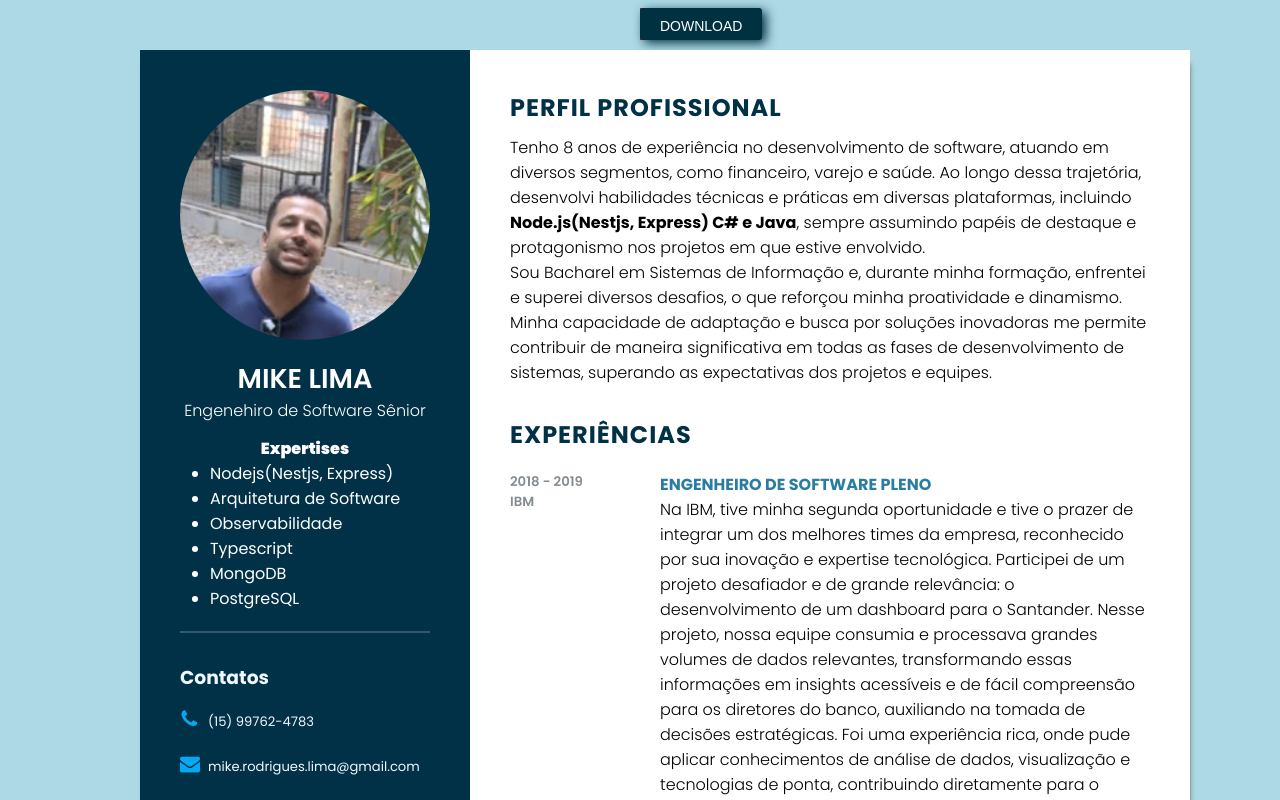
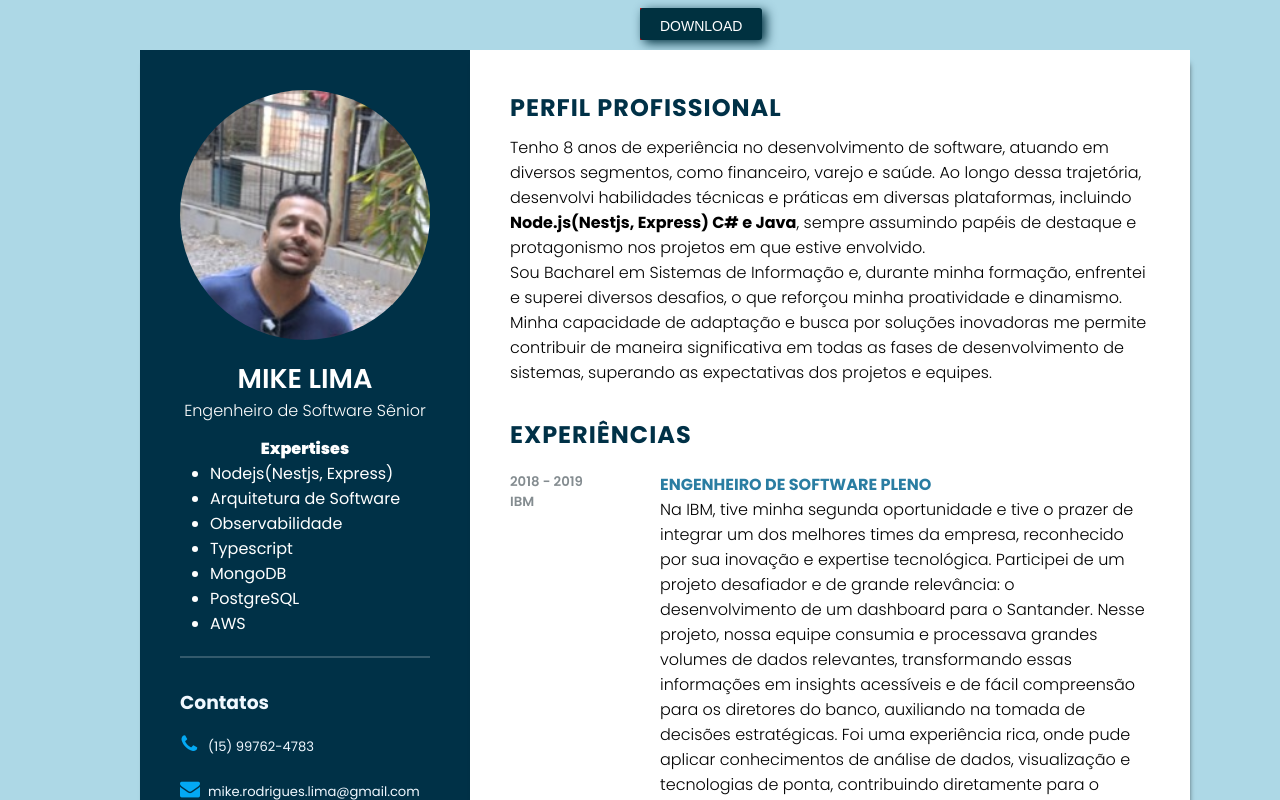
Before and after one commit to mikemajesty/myportifolio, a Vue app: page / in a window 1280 px wide. Shown: the top 800 px of the page. Built offline with nearby package versions, Linux system fonts and the light colour scheme.

Commit message:
add expertises

```diff
--- a/src/components/leftSide/ImgBox.vue
+++ b/src/components/leftSide/ImgBox.vue
@@ -3,7 +3,7 @@
     <img src="../../assets/img.jpeg">
   </div>
   <h2>Mike Lima</h2>
-  <span>Engenehiro de Software Sênior</span>
+  <span>Engenheiro de Software Sênior</span>
 
   <p class="expertises" >Expertises</p>
 
@@ -14,6 +14,7 @@
   <li>Typescript</li>
   <li>MongoDB</li>
   <li>PostgreSQL</li>
+  <li>AWS</li>
 </ul>
 
 
```
